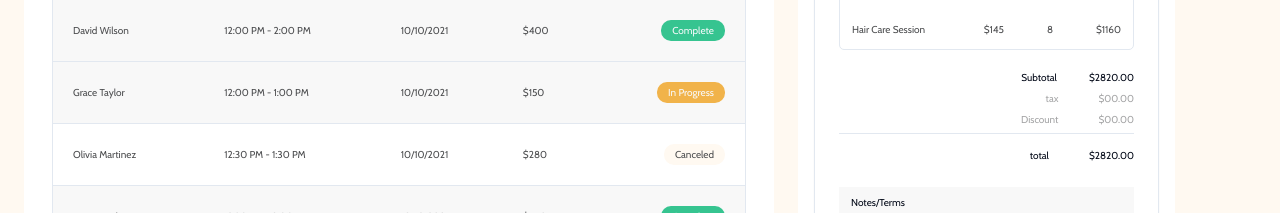
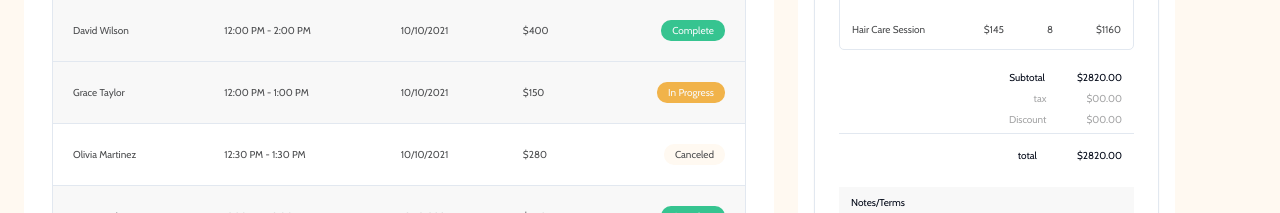
Before and after one commit to Mriganka5137/Skin-Club-7, a Next.js app: page / in a window 1280 px wide. Shown: the part 560-773 px from the top of the page. Built offline with nearby package versions, Linux system fonts and the light colour scheme.

Commit message:
Update styling in InvoiceCard component

```diff
--- a/components/shared/InvoiceCard.tsx
+++ b/components/shared/InvoiceCard.tsx
@@ -29,20 +29,20 @@
         </div>
         <InvoiceTable />
         <div className=" flex  items-end text-[10px] max-lg:text-[20px] max-sm:text-[10px] flex-col  mt-5 gap-1.5">
-          <div className=" flex gap-8 max-lg:gap-24 max-sm:gap-8">
+          <div className=" flex gap-8 max-lg:gap-24 max-sm:gap-8 pr-3">
             <h3>Subtotal</h3>
             <h3>$2820.00</h3>
           </div>
-          <div className=" flex gap-10 text-color--4C4D4F opacity-50 max-lg:gap-28 max-sm:gap-10">
+          <div className=" flex gap-10 text-color--4C4D4F opacity-50 max-lg:gap-28 max-sm:gap-10 pr-3">
             <h3>tax</h3>
             <h3>$00.00</h3>
           </div>
-          <div className=" flex gap-10 text-color--4C4D4F opacity-50 max-lg:gap-28 max-sm:gap-10">
+          <div className=" flex gap-10 text-color--4C4D4F opacity-50 max-lg:gap-28 max-sm:gap-10 pr-3">
             <h3>Discount</h3>
             <h3>$00.00</h3>
           </div>
           <Separator className="w-full" />
-          <div className=" flex gap-10 mt-2 max-lg:gap-28 max-sm:gap-10    ">
+          <div className=" flex gap-10 mt-2 max-lg:gap-28 max-sm:gap-10  pr-3   ">
             <h3>total</h3>
             <h3>$2820.00</h3>
           </div>
```
